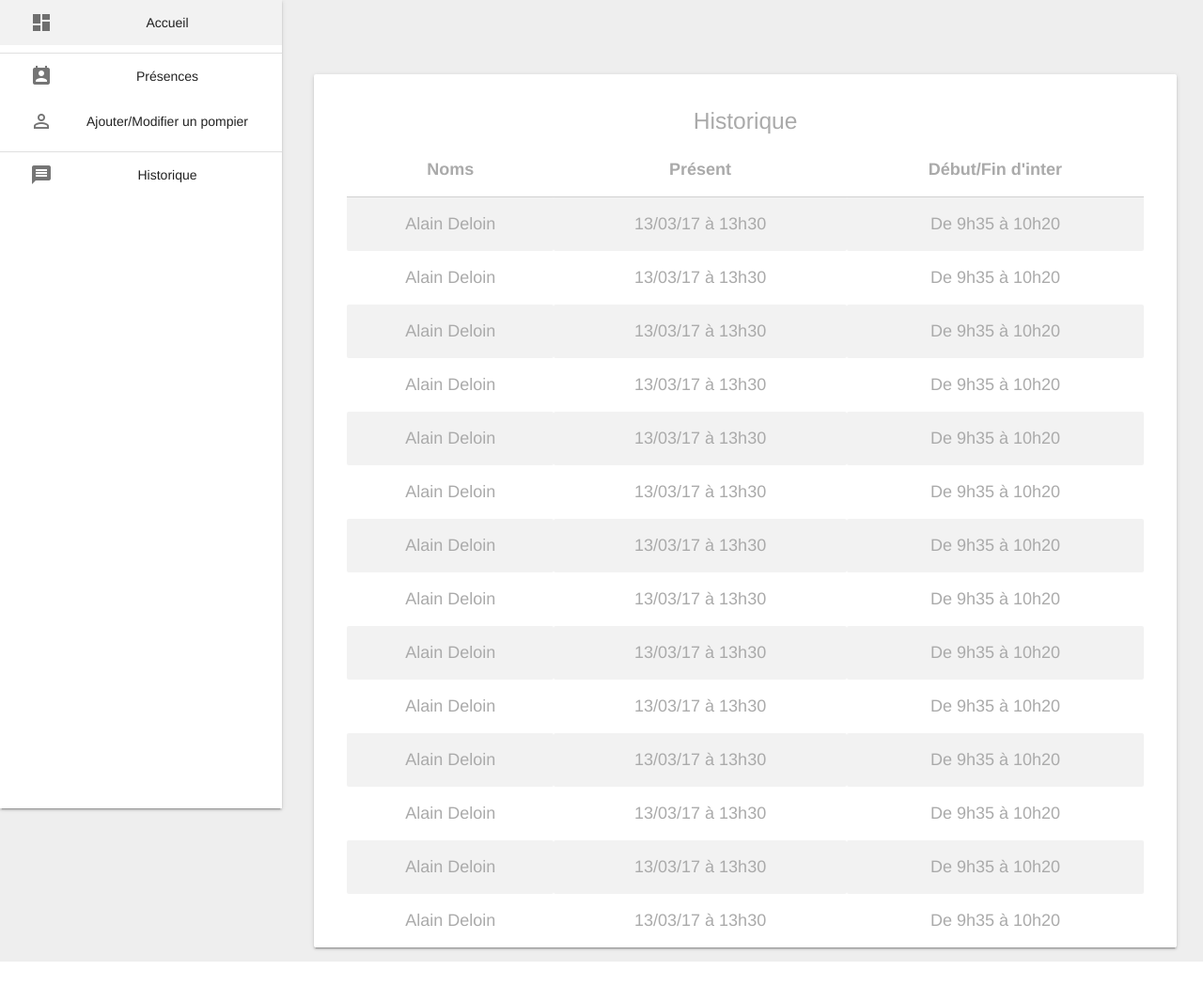
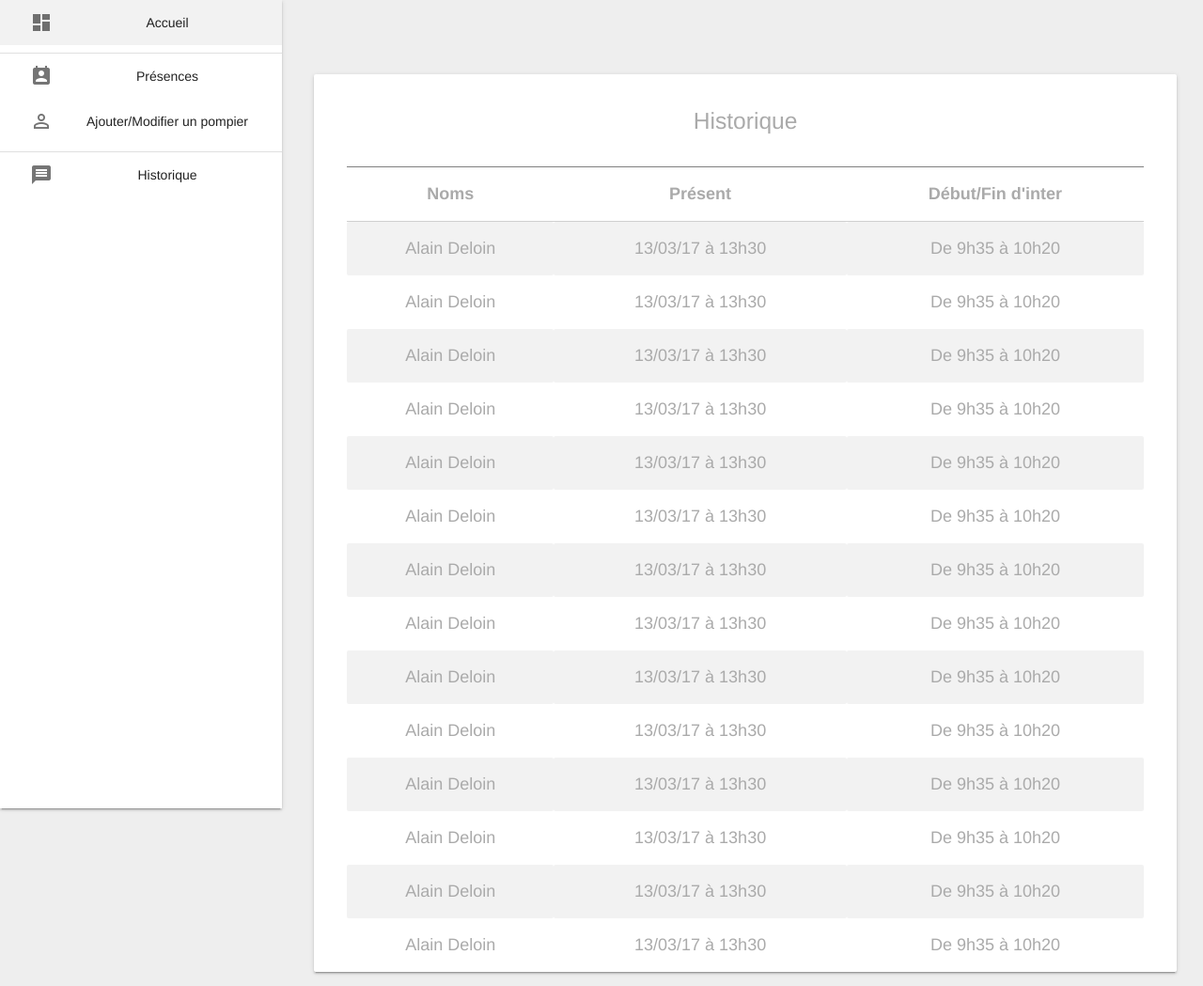
Before and after one commit to jusolibre/ProjetPompier, a PHP site: template app/templates/historique.twig in a window 1280 px wide. Shown: the whole page at 94% size. Before the commit the page ends 1023 px from the top, so only its background shows below. Run offline with PHP 8.4, Linux system fonts and the light colour scheme; the template is opened without the code that fills it, so the values that code supplies are empty; some libraries are stand-ins or nearby versions.

Commit message:
mise page du titre

```diff
--- a/app/templates/historique.twig
+++ b/app/templates/historique.twig
@@ -7,9 +7,13 @@
 table.historique>tbody>tr:nth-child(2n+1) {
     background-color: #f2f2f2;
 }
+#historiqueTitle{
+	border-bottom: 1px solid grey;
+	padding-bottom: 3%;
+}
 
 </style>
-<div class="center-align">
+<div class="center-align" id="historiqueTitle">
    <h5> Historique </h5>
 </div>
 
```
